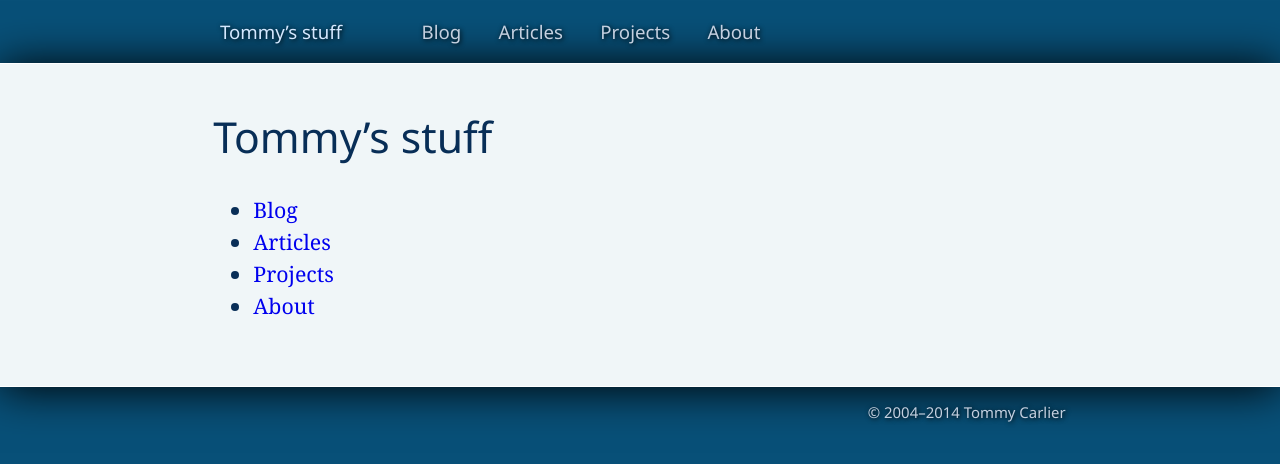
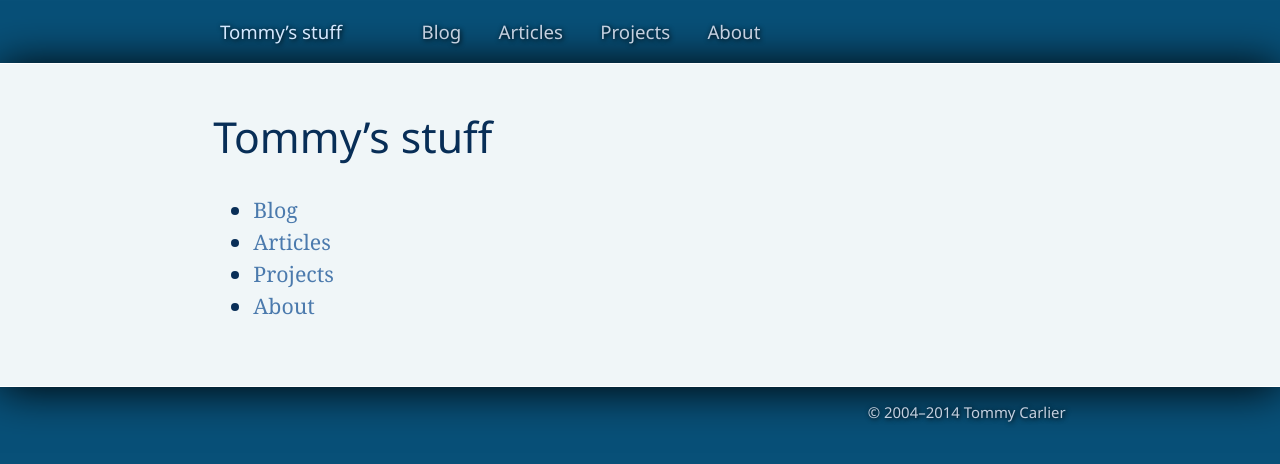
Before and after one commit to tommy-carlier/www.tcx.be, a Jekyll site: the page built from index.html, in a window 1280 px wide. Shown: the top 464 px of the page. Built offline with Jekyll 4.4.1, drawn with Linux system fonts in a browser that asks for light colours.

Commit message:
Styling of content hyperlinks

```diff
--- a/assets/_sass/style-vars.sass
+++ b/assets/_sass/style-vars.sass
@@ -11,3 +11,5 @@ $page-text-color: #082E57
 $page-border: solid 1px #FFF
 
 $heading-font: normal 200% "Segoe UI", Avenir, Tahoma, sans-serif
+$hyperlink-color: #4B7AAD
+$hyperlink-highlight-color: #8AB3DF
--- a/assets/site.sass
+++ b/assets/site.sass
@@ -29,12 +29,12 @@ body
       text-shadow: $frame-text-shadow
       transition: color 0.3s ease, text-shadow 0.3s ease
 
-    a:hover, a:focus
-      color: $frame-highlight-color
-      text-shadow: $frame-highlight-shadow
+      &:hover, &:focus
+        color: $frame-highlight-color
+        text-shadow: $frame-highlight-shadow
 
-    a:active
-      color: $frame-text-color
+      &:active
+        color: $frame-text-color
 
     &> a
       margin-right: 2em
@@ -55,6 +55,14 @@ body
   border-top: $page-border
   border-bottom: $page-border
   box-shadow: 0 0.1em 2em #000
+
+  a
+    color: $hyperlink-color
+    transition: color 0.3s ease
+
+    &:hover, &:focus
+      color: $hyperlink-highlight-color
+      text-decoration: underline
 
 .content
   margin: 0 auto
```
